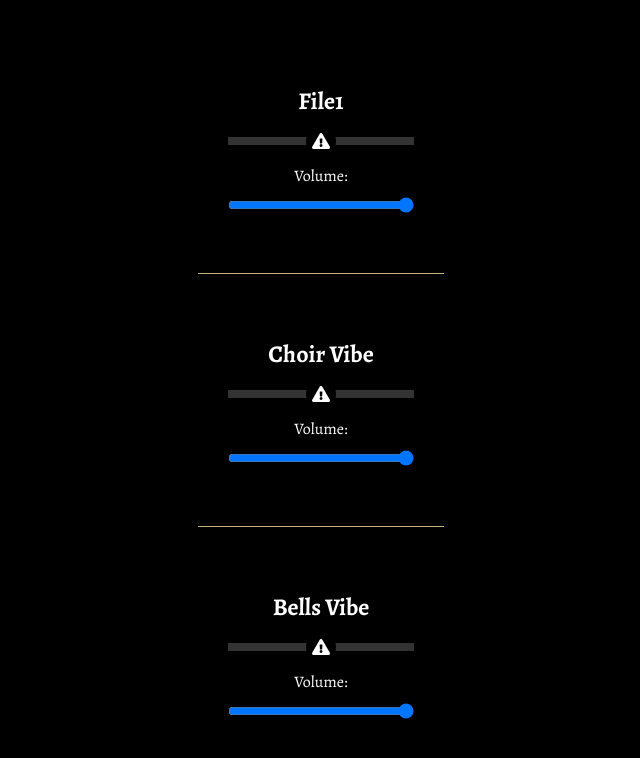
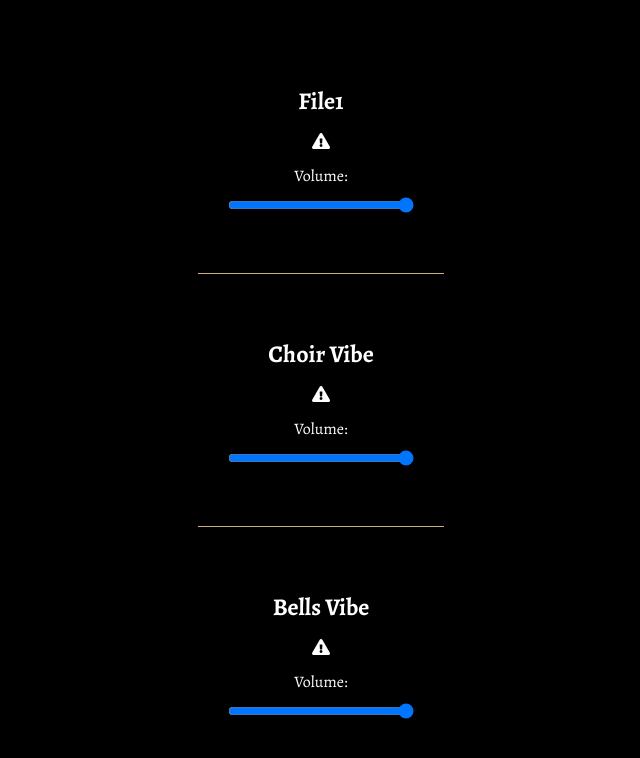
Before and after one commit to gopromo/gopromo.github.io, a plain HTML site: page app2.html in a window 1280 px wide. Shown: the whole page, without its empty margins (319-959 px from the left). Drawn offline with nearby package versions, Linux system fonts and the light colour scheme.

Commit message:
Update app2.html

```diff
--- a/app2.html
+++ b/app2.html
@@ -63,13 +63,11 @@
             align-items: center;
             justify-content: center;
             margin: 0 auto;
-            background-color: #333333;
         }
         .progress-bar-left,
         .progress-bar-right {
             width: calc(50% - 15px);
             height: 100%;
-            background-color: #333333;
             position: relative;
             overflow: hidden;
         }
```
